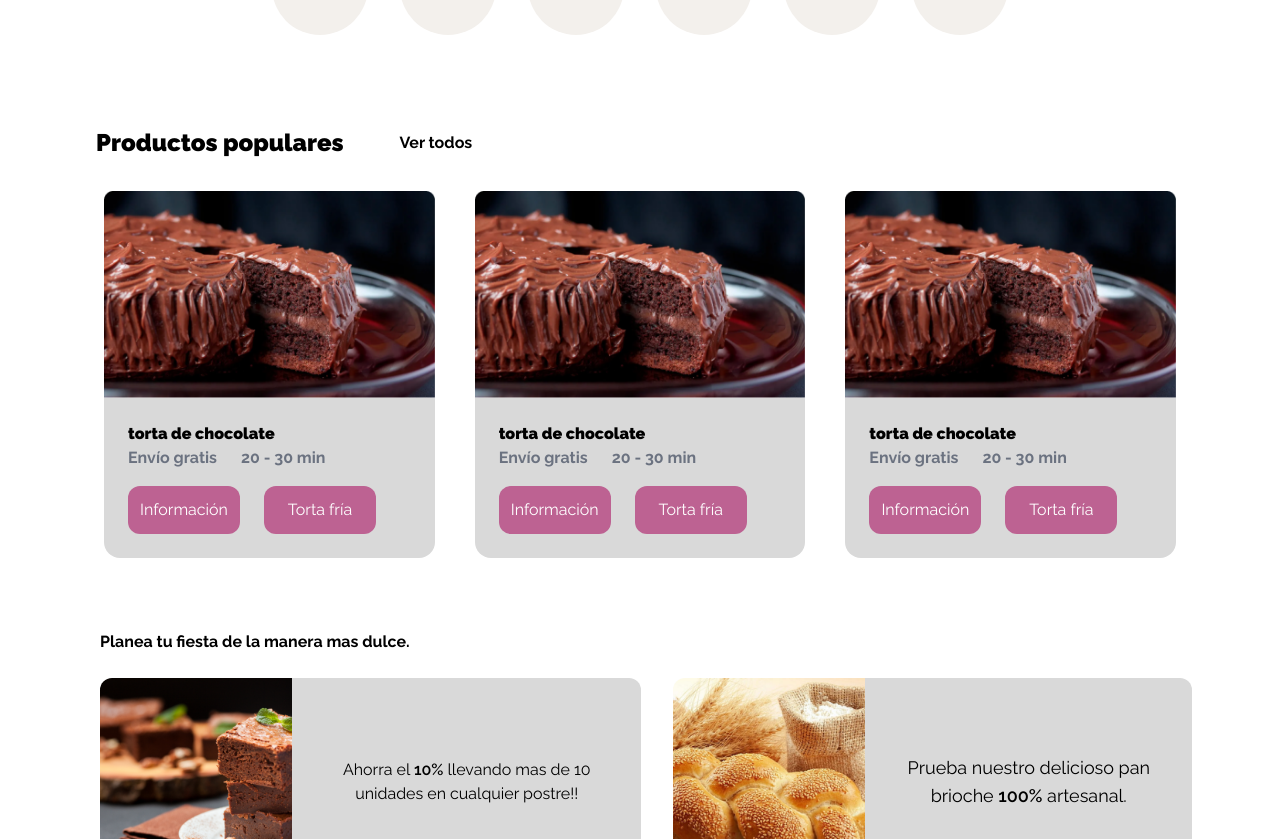
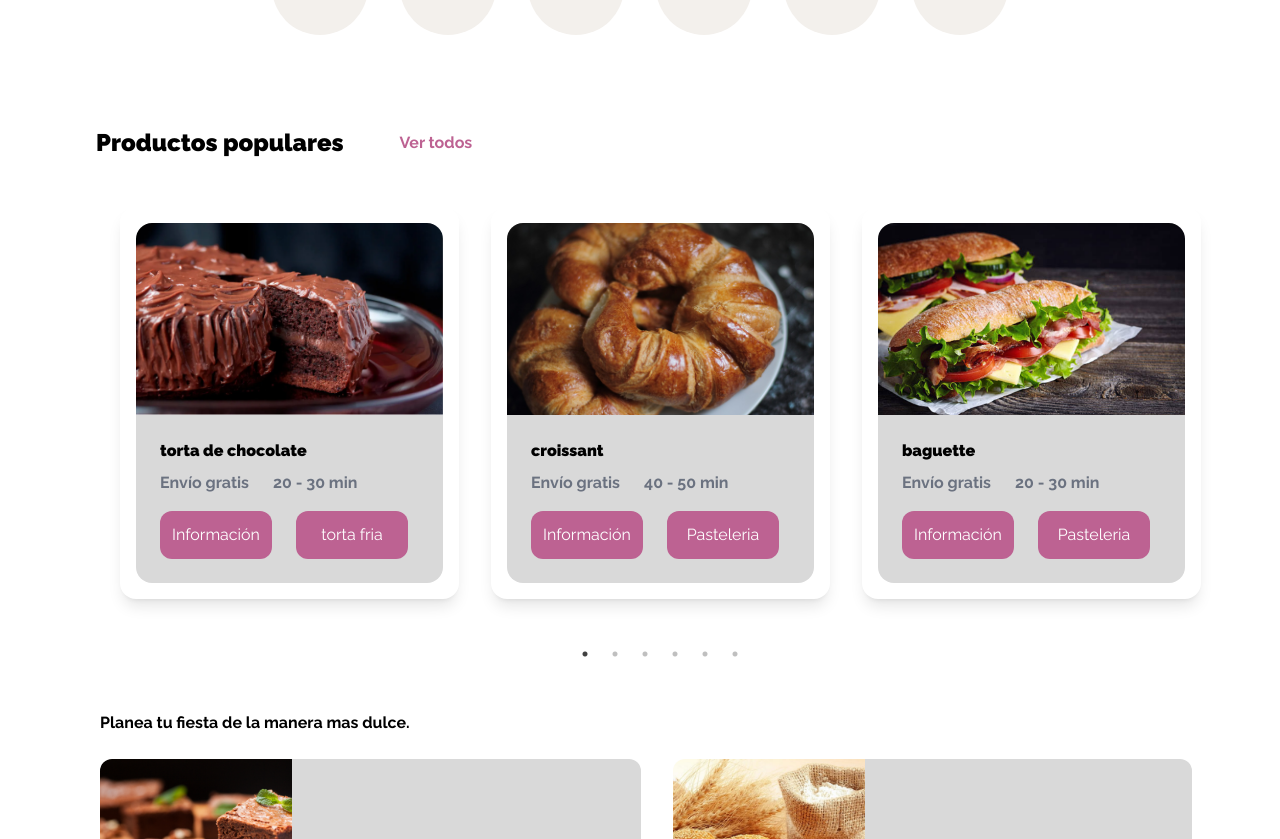
Before and after one commit to sebaacc/PrototipoDuquesaPage, a React (Vite) app in the folder Frontend/la-duquesa-ecommerce/: page / in a window 1280 px wide. Shown: the part 501-1340 px from the top of the page. Built offline with nearby package versions, Linux system fonts and the light colour scheme.

Commit message:
agregar productos sugeridos con carousel

```diff
--- a/Frontend/la-duquesa-ecommerce/package.json
+++ b/Frontend/la-duquesa-ecommerce/package.json
@@ -25,6 +25,8 @@
     "react-dom": "^18.2.0",
     "react-lazyload": "^3.2.1",
     "react-router-dom": "^6.23.1",
+    "react-slick": "^0.30.2",
+    "slick-carousel": "^1.8.1",
     "swiper": "^11.1.3",
     "write-excel-file": "^2.0.2"
   },
--- a/Frontend/la-duquesa-ecommerce/src/components/Products.jsx
+++ b/Frontend/la-duquesa-ecommerce/src/components/Products.jsx
@@ -1,79 +1,79 @@
-import chocoColate from '../img/choco-chocolate 1.png'
+import React from 'react'
 import { Link } from 'react-router-dom'
 import Sugeridos from './Sugeridos'
+import Slider from 'react-slick'
+import 'slick-carousel/slick/slick.css'
+import 'slick-carousel/slick/slick-theme.css'
+import products from '../data/productsData' // Asegúrate de que la ruta sea correcta
 
 function Products () {
+  const settings = {
+    dots: true,
+    infinite: true,
+    speed: 500,
+    slidesToShow: 3,
+    slidesToScroll: 1,
+    responsive: [
+      {
+        breakpoint: 1024,
+        settings: {
+          slidesToShow: 2,
+          slidesToScroll: 1,
+          infinite: true,
+          dots: true
+        }
+      },
+      {
+        breakpoint: 600,
+        settings: {
+          slidesToShow: 1,
+          slidesToScroll: 1
+        }
+      }
+    ]
+  }
+
   return (
     <div className="mb-12 lg:flex flex-col justify-center xl:p-16">
       <span className="flex md:ml-8 mt-3 items-center max-md:justify-center">
         <h3 className="mr-2 font-black text-2xl">Productos populares</h3>
         <Link to={'/tienda'}>
-          <p className="ml-12 font-bold text-[#BD6292 hover:text-[#BD6292]">
+          <p className="ml-12 font-bold text-[#BD6292] hover:text-[#BD6292]">
             Ver todos
           </p>
         </Link>
       </span>
-      <section className="flex ml-10 mt-8 justify-around">
-        <article className="mr-10">
-          <img src={chocoColate} alt="torta de chocolate" />
-          <div className="bg-[#D9D9D9] p-6 rounded-b-2xl">
-            <p className="font-black">torta de chocolate</p>
-            <span className="flex">
-              <p className="mr-6 text-gray-500 font-bold">Envío gratis</p>
-              <p className="text-gray-500 font-bold">20 - 30 min</p>
+      <section className="ml-10 mt-8">
+        <Slider {...settings} className="carousel">
+          {products.map((product) => (
+            <article key={product.id} className="p-4">
+              <div className="bg-white p-4 rounded-2xl shadow-lg h-full">
+                <div className="w-full h-48 overflow-hidden rounded-t-2xl">
+                  <img src={product.image} alt={product.name} className="object-cover w-full h-full" />
+                </div>
+                <div className="bg-[#D9D9D9] p-6 rounded-b-2xl h-full flex flex-col justify-between">
+                  <div>
+                    <p className="font-black">{product.name}</p>
+                    <span className="flex mt-2">
+                      <p className="mr-6 text-gray-500 font-bold">{product.shipping}</p>
+                      <p className="text-gray-500 font-bold">{product.deliveryTime}</p>
                     </span>
-            <span className="mt-4 block">
-              <Link to="/detalle-de-producto/1">
+                  </div>
+                  <div className="mt-4">
+                    <Link to={product.detailLink}>
                       <button className="mr-6 w-28 p-3 bg-[#BD6292] text-white rounded-xl">
                         Información
                       </button>
                     </Link>
                     <button className="p-3 w-28 bg-[#BD6292] text-white rounded-xl">
-                Torta fría
+                      {product.type}
                     </button>
-            </span>
+                  </div>
+                </div>
               </div>
             </article>
-        <article className="mr-10 hidden md:block">
-          <img src={chocoColate} alt="torta de chocolate" />
-          <div className="bg-[#D9D9D9] p-6 rounded-b-2xl">
-            <p className="font-black">torta de chocolate</p>
-            <span className="flex">
-              <p className="mr-6 text-gray-500 font-bold">Envío gratis</p>
-              <p className="text-gray-500 font-bold">20 - 30 min</p>
-            </span>
-            <span className="mt-4 block">
-              <Link to="/detalle-de-producto/2">
-                <button className="mr-6 w-28 p-3 bg-[#BD6292] text-white rounded-xl">
-                  Información
-                </button>
-              </Link>
-              <button className="p-3 w-28 bg-[#BD6292] text-white rounded-xl">
-                Torta fría
-              </button>
-            </span>
-          </div>
-        </article>
-        <article className="mr-10 hidden xl:block">
-          <img src={chocoColate} alt="torta de chocolate" />
-          <div className="bg-[#D9D9D9] p-6 rounded-b-2xl">
-            <p className="font-black">torta de chocolate</p>
-            <span className="flex">
-              <p className="mr-6 text-gray-500 font-bold">Envío gratis</p>
-              <p className="text-gray-500 font-bold">20 - 30 min</p>
-            </span>
-            <span className="mt-4 block">
-              <Link to="/detalle-de-producto/3">
-                <button className="mr-6 w-28 p-3 bg-[#BD6292] text-white rounded-xl">
-                  Información
-                </button>
-              </Link>
-              <button className="p-3 w-28 bg-[#BD6292] text-white rounded-xl">
-                Torta fría
-              </button>
-            </span>
-          </div>
-        </article>
+          ))}
+        </Slider>
       </section>
       {/* Sugeridos */}
       <Sugeridos />
--- /dev/null
+++ b/Frontend/la-duquesa-ecommerce/src/data/productsData.js
@@ -0,0 +1,84 @@
+import chocolate from '../img/choco-chocolate 1.png'
+import croissant from '../img/productos/croissant.jpg'
+import macaronsFrambuesa from '../img/productos/macarons-de-frambuesa.jpg'
+import profiteroles from '../img/productos/profiteroles.jpg'
+import baguette from '../img/productos/baguette.png'
+import galletaChocolate from '../img/productos/galleta-chispas-chocolate.jpg'
+import galletaMani from '../img/productos/galleta-mani.jpg'
+import galletaAvena from '../img/productos/galletas-avena.jpg'
+import galletaJenjibre from '../img/productos/galletas-jengibre.jpg'
+import muffinsArandanos from '../img/productos/muffins-arandanos.jpg'
+import panPlatano from '../img/productos/pan-de-platano.jpg'
+import pastelTercipelo from '../img/productos/pastel-terciopelo-rojo.jpg'
+import pastelZanahoria from '../img/productos/pastel-zanahoria.jpg'
+import tartaArandanos from '../img/productos/tarta-de-arandanos.jpg'
+import tartaDurzano from '../img/productos/tarta-de-durazno.jpg'
+import tartaMora from '../img/productos/tarta-moras.jpg'
+import tartaQueso from '../img/productos/tarta-queso.jpg'
+import tortaFresa from '../img/productos/tortaDeFresas.jpg'
+import tartaLimon from '../img/productos/tortaDeLimon.jpg'
+import tartaManzana from '../img/productos/tarta-manzana.jpg'
+import eclairVainilla from '../img/productos/eclair-vainilla.jpg'
+import pastelChocolate from '../img/productos/pastel-cocolate.jpg'
+import cinnamon from '../img/productos/cinnamon.jpg'
+import brioche from '../img/productos/brioche.png'
+import cinnamonRoll from '../img/productos/RollCanela-lucasguizo-pexels.jpg'
+
+const products = [
+  {
+    id: 1,
+    name: 'torta de chocolate',
+    image: chocolate,
+    shipping: 'Envío gratis',
+    deliveryTime: '20 - 30 min',
+    detailLink: '/detalle-de-producto/1',
+    type: 'torta fria'
+  },
+  {
+    id: 2,
+    name: 'croissant',
+    image: croissant,
+    shipping: 'Envío gratis',
+    deliveryTime: '40 - 50 min',
+    detailLink: '/detalle-de-producto/2',
+    type: 'Pasteleria'
+  },
+  {
+    id: 3,
+    name: 'baguette',
+    image: baguette,
+    shipping: 'Envío gratis',
+    deliveryTime: '20 - 30 min',
+    detailLink: '/detalle-de-producto/3',
+    type: 'Pasteleria'
+  },
+  {
+    id: 4,
+    name: 'macarons de frambuesa',
+    image: macaronsFrambuesa,
+    shipping: 'Envío gratis',
+    deliveryTime: '40 - 50 min',
+    detailLink: '/detalle-de-producto/4',
+    type: 'Pasteleria'
+  },
+  {
+    id: 5,
+    name: 'Tarta de queso',
+    image: tartaQueso,
+    shipping: 'Envío gratis',
+    deliveryTime: '20 - 30 min',
+    detailLink: '/detalle-de-producto/5',
+    type: 'Tarta'
+  },
+  {
+    id: 6,
+    name: 'Galleta con chispas de chocolate',
+    image: galletaChocolate,
+    shipping: 'Envío gratis',
+    deliveryTime: '20 - 30 min',
+    detailLink: '/detalle-de-producto/6',
+    type: 'Galleta'
+  }
+]
+
+export default products
```
Also changed, not shown: 1 other file (tests, documents, lock files or other folders). Lines whose indentation alone changed are shown as unchanged.
